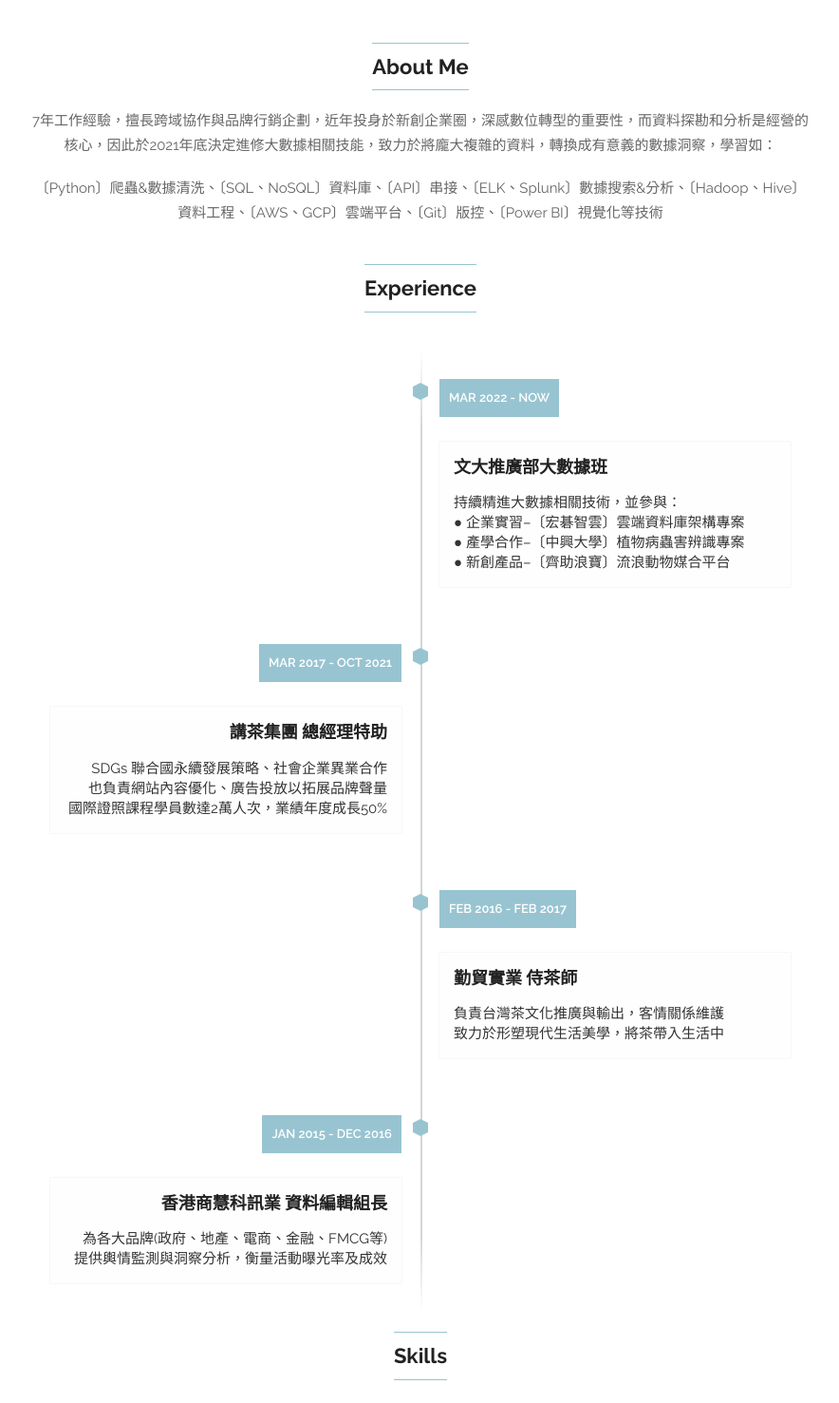
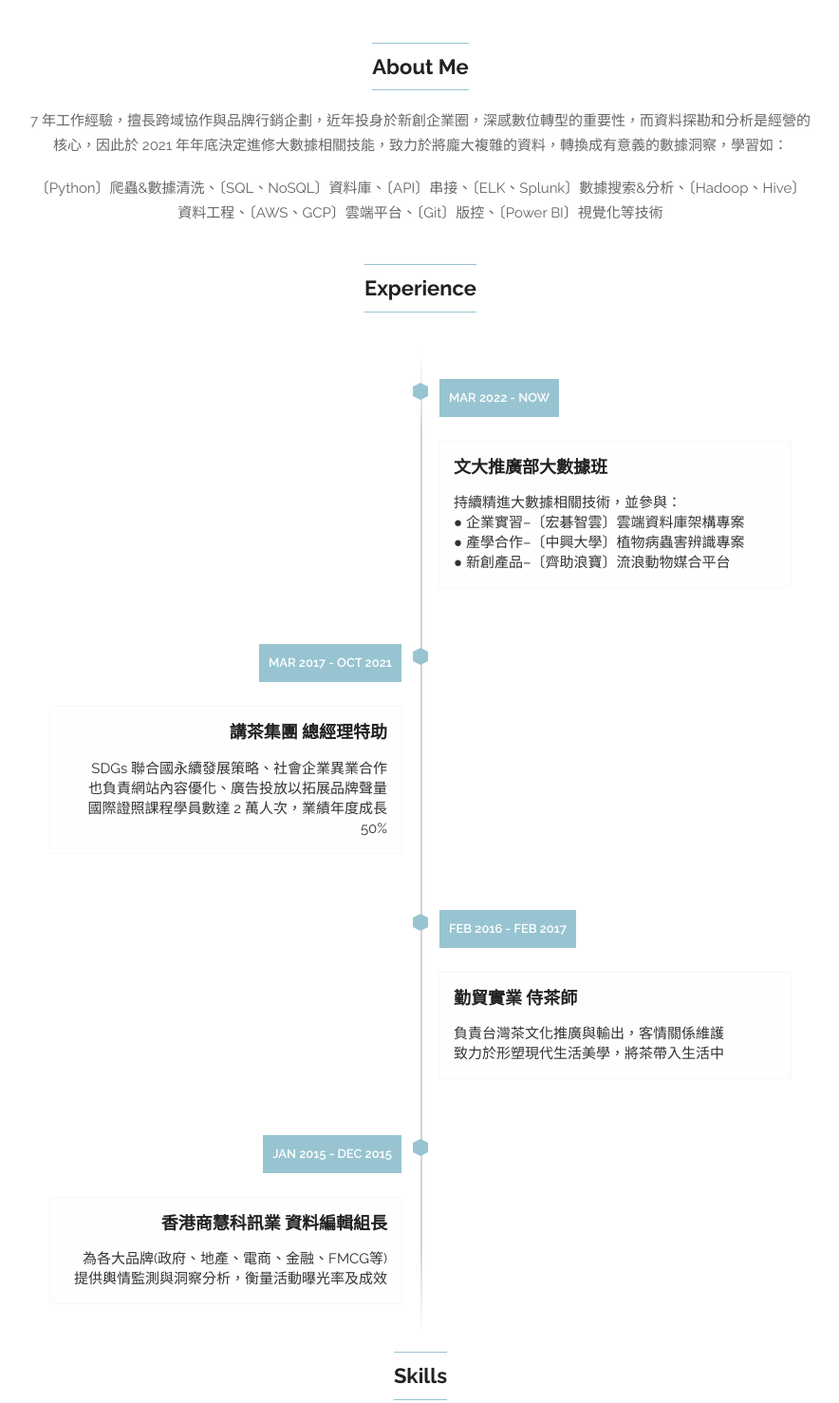
Before and after one commit to uuuna2233/uuu.github.io, a plain HTML site: page about/index.html in a window 1280 px wide. Shown: the part 407-1884 px from the top of the page at 95% size, without its empty margins (197-1081 px from the left). Drawn offline with Linux system fonts and the light colour scheme; a script that the page names is missing.

Commit message:
Update index.html

```diff
--- a/about/index.html
+++ b/about/index.html
@@ -130,7 +130,7 @@
 
         <h4 class="widget-title">About Me</h4>
         <div class="content">
-          <p>7年工作經驗，擅長跨域協作與品牌行銷企劃，近年投身於新創企業圈，深感數位轉型的重要性，而資料探勘和分析是經營的核心，因此於2021年底決定進修大數據相關技能，致力於將龐大複雜的資料，轉換成有意義的數據洞察，學習如：</p>
+          <p>7 年工作經驗，擅長跨域協作與品牌行銷企劃，近年投身於新創企業圈，深感數位轉型的重要性，而資料探勘和分析是經營的核心，因此於 2021 年年底決定進修大數據相關技能，致力於將龐大複雜的資料，轉換成有意義的數據洞察，學習如：</p>
 <p>〔Python〕爬蟲&amp;數據清洗、〔SQL、NoSQL〕資料庫、〔API〕串接、〔ELK、Splunk〕數據搜索&amp;分析、〔Hadoop、Hive〕資料工程、〔AWS、GCP〕雲端平台、〔Git〕版控、〔Power BI〕視覺化等技術</p>
 
         </div>
@@ -156,7 +156,7 @@
                 <span class="hexa"></span>
                 <span class="time-wrapper"><span class="time">Mar 2017 - Oct 2021</span></span>
               </div>
-              <div class="desc"><h5>講茶集團 總經理特助</h5><p></p>SDGs 聯合國永續發展策略、社會企業異業合作<br>也負責網站內容優化、廣告投放以拓展品牌聲量<br>國際證照課程學員數達2萬人次，業績年度成長50%</div>
+              <div class="desc"><h5>講茶集團 總經理特助</h5><p></p>SDGs 聯合國永續發展策略、社會企業異業合作<br>也負責網站內容優化、廣告投放以拓展品牌聲量<br>國際證照課程學員數達 2 萬人次，業績年度成長 50%</div>
             </div>
           </li>
 
@@ -176,7 +176,7 @@
             <div class="direction-l">
               <div class="flag-wrapper">
                 <span class="hexa"></span>
-                <span class="time-wrapper"><span class="time">Jan 2015 - Dec 2016</span></span>
+                <span class="time-wrapper"><span class="time">Jan 2015 - Dec 2015</span></span>
               </div>
               <div class="desc"><h5>香港商慧科訊業 資料編輯組長</h5><p></p>為各大品牌(政府、地產、電商、金融、FMCG等)<br>提供輿情監測與洞察分析，衡量活動曝光率及成效</div>
             </div>
```
